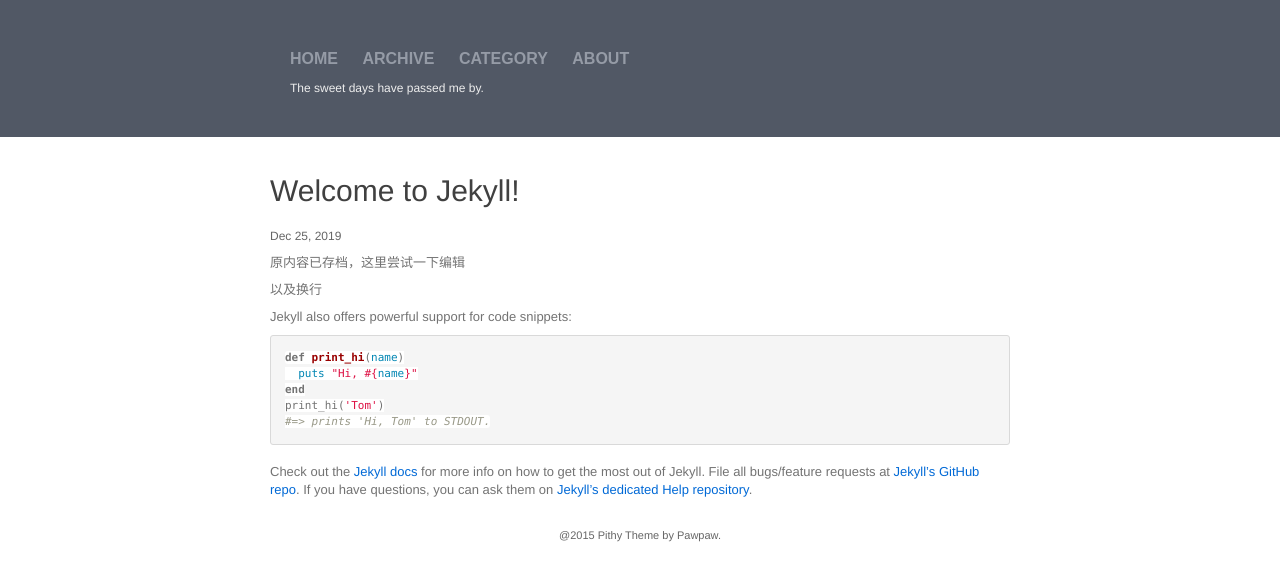
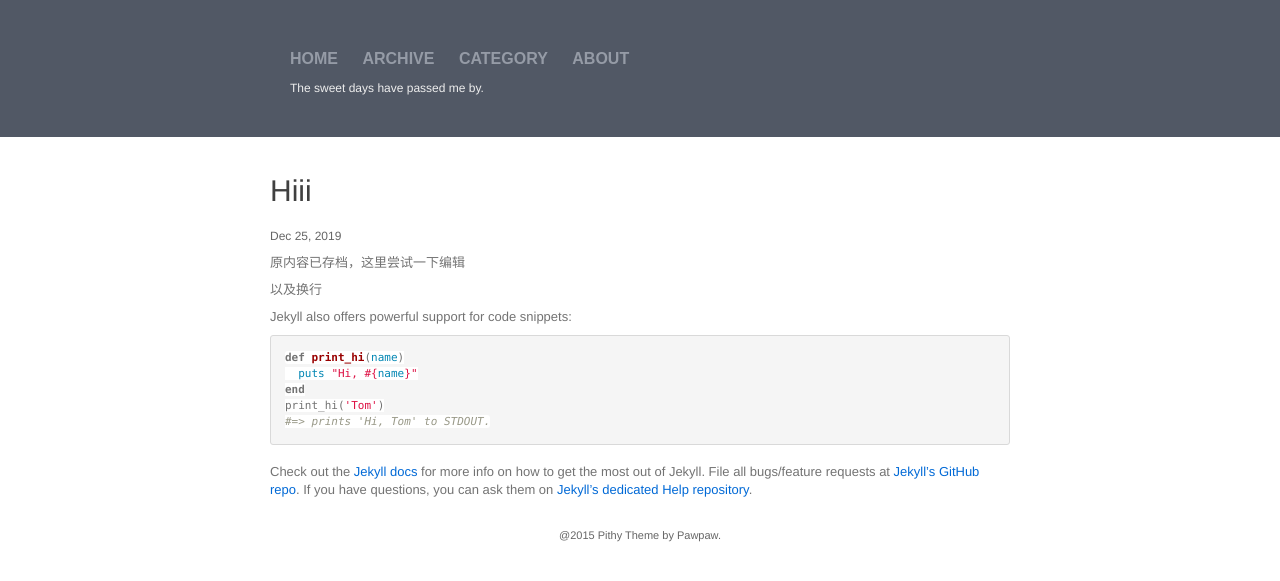
Before and after one commit to k-sol/k-sol.github.io, a Jekyll site: the page built from _posts/2019-12-25-hiii.markdown, in a window 1280 px wide. Shown: the top 581 px of the page. Built offline with Jekyll 4.4.1, drawn with Linux system fonts in a browser that asks for light colours; comment, search, counter and statistics services are not loaded.

Commit message:
Update 2019-12-25-hiii.markdown

```diff
--- a/_posts/2019-12-25-hiii.markdown
+++ b/_posts/2019-12-25-hiii.markdown
@@ -1,6 +1,6 @@
 ---
 layout: post
-title:  "Welcome to Jekyll!"
+title:  "Hiii"
 date:   2019-12-25 19:31:00
 categories: 测试
 ---
```
